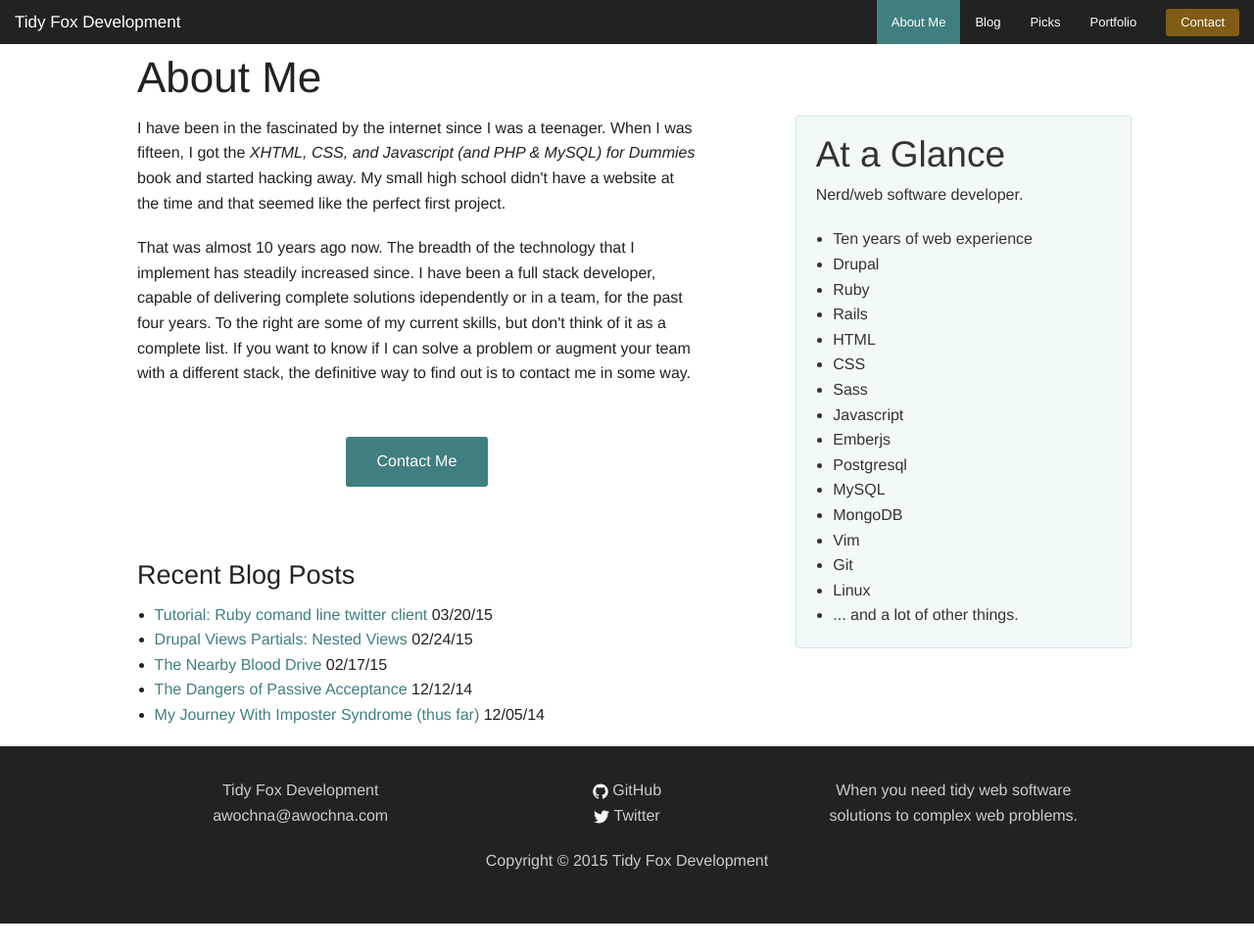
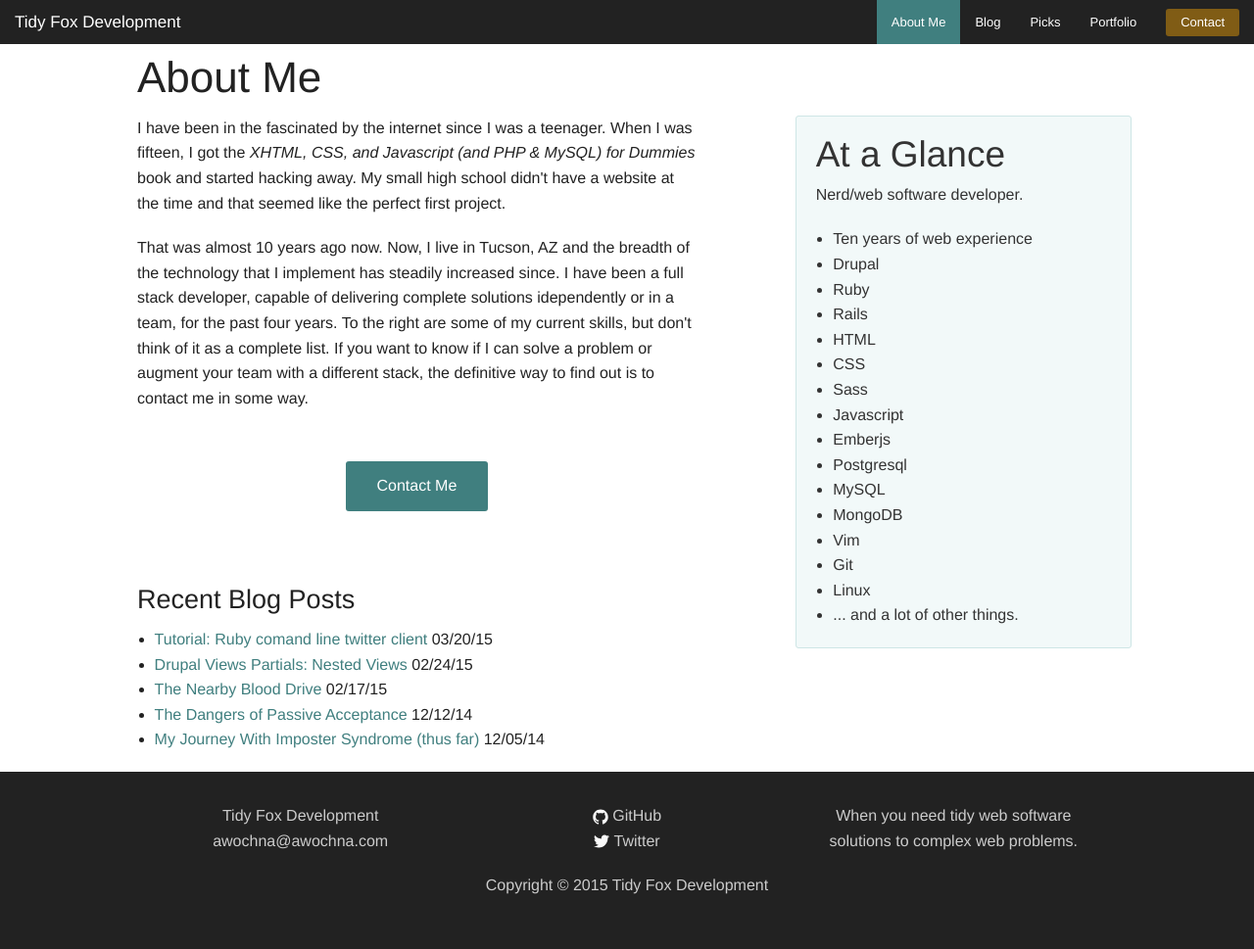
Before and after one commit to awochna/jekyll-blog, a Jekyll site: the page built from about.html, in a window 1280 px wide. Shown: the whole page at 98% size. Built offline with Jekyll 4.4.1, drawn with Linux system fonts in a browser that asks for light colours; before the commit the page ends 943 px from its top, so only the background shows below that.

Commit message:
Make sure to mention tucson in my about page

```diff
--- a/about.html
+++ b/about.html
@@ -33,7 +33,7 @@ permalink: /about/
        My small high school didn't have a website at the time and that seemed like the perfect first project.</p>
 
      <p>That was almost 10 years ago now.
-        The breadth of the technology that I implement has steadily increased since.
+        Now, I live in Tucson, AZ and the breadth of the technology that I implement has steadily increased since.
         I have been a full stack developer, capable of delivering complete solutions idependently or in a team, for the past four years.
         To the right are some of my current skills, but don't think of it as a complete list.
         If you want to know if I can solve a problem or augment your team with a different stack, the definitive way to find out is to contact me in some way.</p>
```
